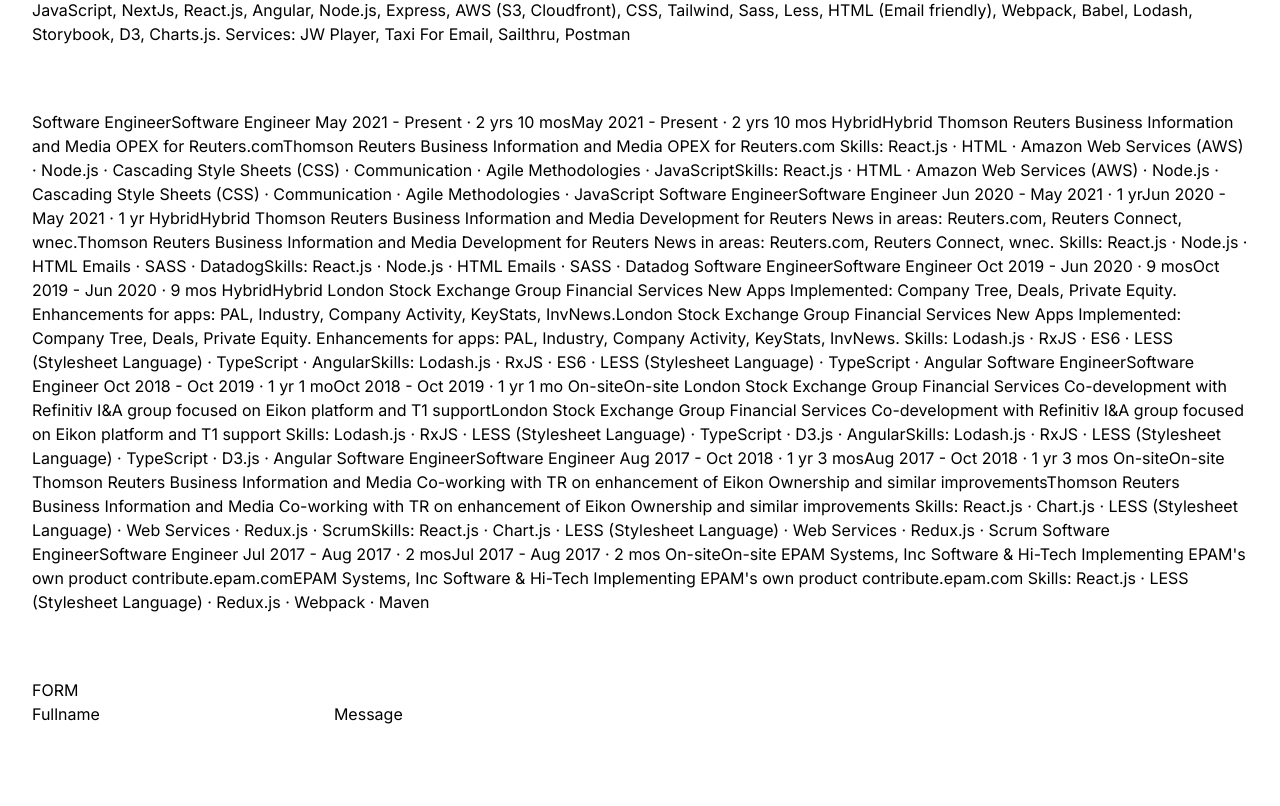
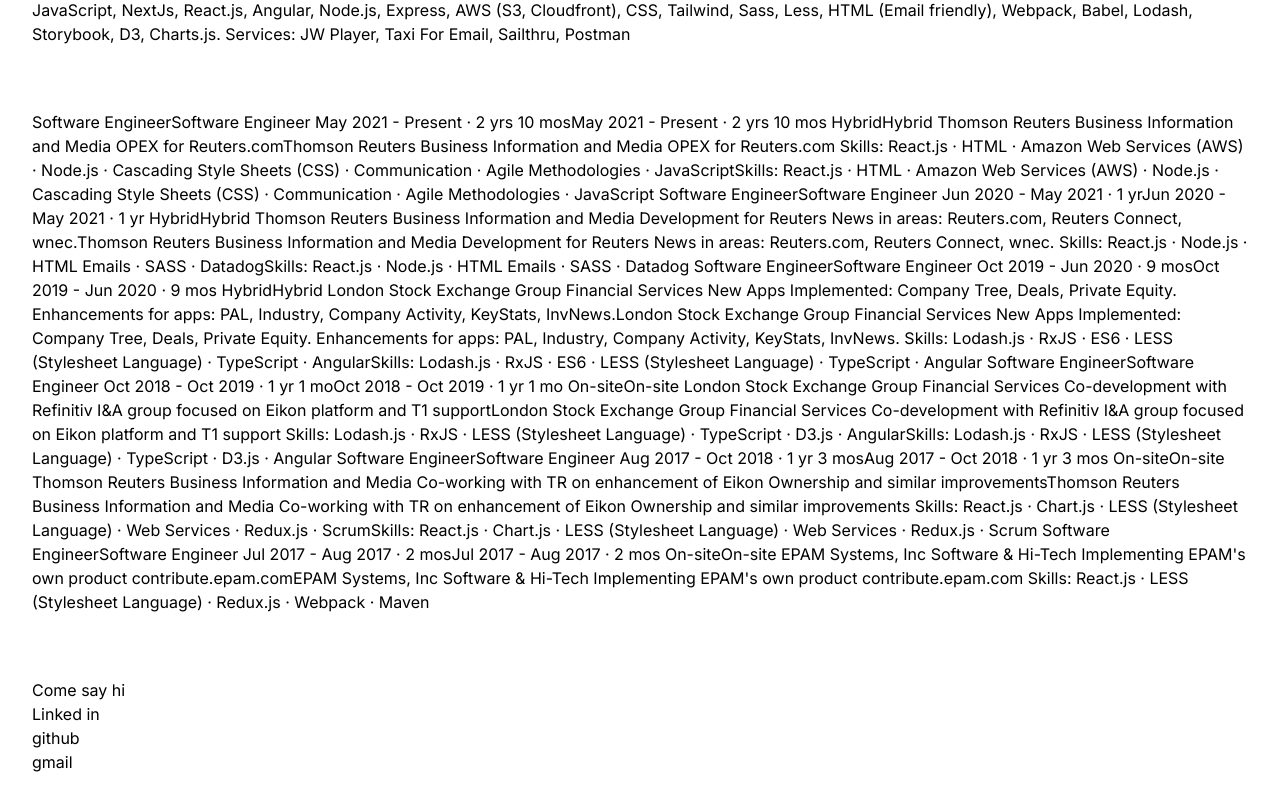
Before and after one commit to CyrilShalyapin/portfolio, a Next.js app: page /en in a window 1280 px wide. Shown: the part 1138-1944 px from the top of the page. Before the commit the page ends 1896 px from the top, so only its background shows below. Built offline with nearby package versions, Linux system fonts and the light colour scheme.

Commit message:
contact us redo

```diff
--- a/src/components/contact/Contact.tsx
+++ b/src/components/contact/Contact.tsx
@@ -1,34 +1,12 @@
-'use client'
-
-import { zodResolver } from '@hookform/resolvers/zod'
-import {useForm} from 'react-hook-form'
-import {z}  from 'zod'
-
-enum FieldNames {
-  FULLNAME = 'fullname',
-  MESSAGE = 'message',
-}
-
-const schema = z.object({
-  [FieldNames.FULLNAME]: z.string(),
-  [FieldNames.MESSAGE]: z.string(),
-})
-
-type FormFields = z.infer<typeof schema>
-
 export const Contact = () => {
-  const {register} = useForm<FormFields>({
-    resolver: zodResolver(schema)
-  })
   return (
     <div className="p-[32px]">
-      <p>FORM</p>
-      <form>
-        <label htmlFor={FieldNames.FULLNAME}>Fullname</label>
-        <input type="text" {...register(FieldNames.FULLNAME)} />
-        <label htmlFor={FieldNames.MESSAGE}>Message</label>
-        <input type="textarea" {...register(FieldNames.MESSAGE)} />
-      </form>
+      <p>Come say hi</p>
+      <ul>
+        <li>Linked in</li>
+        <li>github</li>
+        <li>gmail</li>
+      </ul>
     </div>
   )
 }
```
